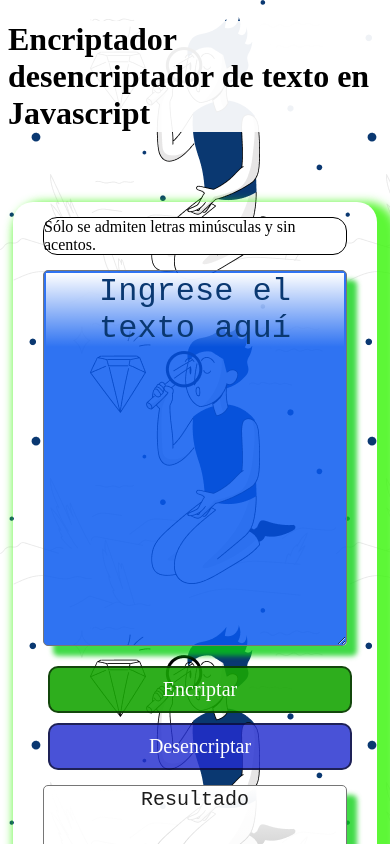
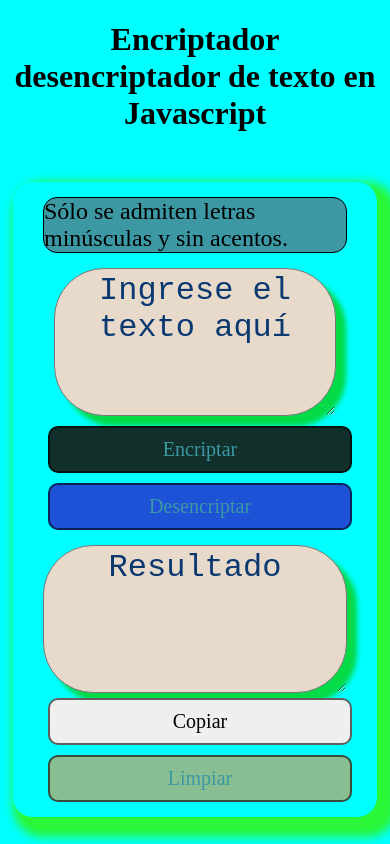
Before and after one commit to carlos2010maciel/Challenge1-ONE-AluraLatam-codificador-decodificador, a plain HTML site: page index.html in a window 390 px wide. Shown: the top 844 px of the page. Drawn offline with Linux system fonts and the light colour scheme.

Commit message:
Actualizado diseño responsivo

```diff
--- a/css/style.css
+++ b/css/style.css
@@ -1,27 +1,24 @@
 :root{
     --tipo-principal:'Montserrat', italic;
-    --blanco: rgb(255, 255, 255);
+    --blanco: rgb(60, 153, 163);
 }
 
 body {
-    background-image: url("../img/Muñeco.png");
+    background-color: aqua;
 }
 
 main {
-    margin-top: 70px;
+    margin-top: 50px;
     margin-left: 50px;
     margin-right: 50px;
     border-radius: 20px;
     padding: 10px 30px;
     box-shadow: 10px 10px 10px 10px rgba(53, 245, 5, 0.801);
-    flex-direction: column;
 }
 
 .titulo {
-    background-color: rgba(255, 255, 255, 0.932);
-    border-radius: 10px;
-    display: flex;
-    justify-content: center;
+    text-align:center;
+    font-size: 3rem;
 }
 
 .parrafo {
@@ -29,23 +26,26 @@ main {
    background-color: var(--blanco);
    border: 1px solid;
    border-radius: 14px;
+   font-size: 1.5rem;
 }
 
 .text-area {
-    border-radius: 5px;
-    resize:horizontal;
+    border-radius: 50px;
     box-shadow: 10px 10px 5px rgba(6, 207, 16, 0.767);
-    margin-bottom: 10px;
     margin-top: 10px;
     font-size: 20px;
+    background-image: url(../img/Muñeco.png);
+    background-color: rgb(231, 218, 202);
+    background-repeat: no-repeat;
+    background-position: right;
 }
 
 #text-cifrador {
-    background-color: rgba(6, 88, 240, 0.836);
+    max-width: 90%;
     color: var(--blanco);
-    text-align: center;
+    padding: 10px 300px 10px 10px;
+    text-align: left;
     font-size: 2rem;
-    max-width: 100%;
 }
 
 #text-cifrador::placeholder {
@@ -53,10 +53,6 @@ main {
     font-size: 2rem;
     max-width: 100%;
     color: #0a3871;
-    background: -moz-linear-gradient(top,  rgba(255,255,255,1) 0%, rgba(255,255,255,0) 100%); /* FF3.6-15 */
-    background: -webkit-linear-gradient(top,  rgba(255,255,255,1) 0%,rgba(255,255,255,0) 100%); /* Chrome10-25,Safari5.1-6 */
-    background: linear-gradient(to bottom,  rgba(255,255,255,1) 0%,rgba(255,255,255,0) 100%); /* W3C, IE10+, FF16+, Chrome26+, Opera12+, Safari7+ */
-    filter: progid:DXImageTransform.Microsoft.gradient( startColorstr='#ffffff', endColorstr='#00ffffff',GradientType=0 ); /* IE6-9 */
 }
 
 .centrar#error {
@@ -70,8 +66,12 @@ main {
 }
 
 .centrar {
-    display: flex;
-    justify-content: center;
+    display:flex;
+    justify-content:space-around;
+}
+
+.botones {
+    flex-direction:row;
 }
 
 .boton {
@@ -81,15 +81,17 @@ main {
     margin: 5px;
     border: 2px solid rgba(0, 0, 0, 0.596);
     border-radius: 10px;
-    width: 150px;
+    width: 40%;
 }
 
 #boton-encriptar {
-    background-color: rgba(23, 165, 4, 0.897);
+    display:inline-block;
+    background-color: rgba(20, 24, 19, 0.897);
     color: var(--blanco);
 }
 
 #boton-encriptar:hover{
+    display: inline-block;
     background-color: rgb(216, 227, 231);
     color: rgba(18, 109, 130, 0.562);
 }
@@ -105,19 +107,19 @@ main {
 }
 
 #text-resultado {
+    max-width: 90%;
+    text-align: left;
+    padding: 10px 300px 10px 10px;
+    font-size: 2rem;
+    max-width: 100%;
+    color: #0a3871;
+}
+
+#text-resultado::placeholder {
     text-align: center;
     font-size: 2rem;
     max-width: 100%;
     color: #0a3871;
-    background: -moz-linear-gradient(top,  rgba(255,255,255,1) 0%, rgba(255,255,255,0) 100%); /* FF3.6-15 */
-    background: -webkit-linear-gradient(top,  rgba(255,255,255,1) 0%,rgba(255,255,255,0) 100%); /* Chrome10-25,Safari5.1-6 */
-    background: linear-gradient(to bottom,  rgba(255,255,255,1) 0%,rgba(255,255,255,0) 100%); /* W3C, IE10+, FF16+, Chrome26+, Opera12+, Safari7+ */
-    filter: progid:DXImageTransform.Microsoft.gradient( startColorstr='#ffffff', endColorstr='#00ffffff',GradientType=0 ); /* IE6-9 */
-}
-
-#text-resultado::placeholder {
-    color: rgba(3, 3, 3, 0.897);
-    font-size: 20px;
 }
 
 #boton-copiar:hover {
@@ -146,21 +148,38 @@ footer {
     justify-content: center;
 }
 
-@media (max-width: 1200px) {
-    main {
-        margin-left: 60px;
-        margin-right: 60px;
-    }
-}
-
-@media (max-width: 800px) {
+/* Medium devices (landscape tablets, 768px and up) */
+@media (max-width: 768px) {
     main {
         margin-left: 20px;
         margin-right: 20px;
     }
+    .titulo {
+        font-size: 2rem;
+    }
+    .text-area {
+        border-radius: 50px;
+        box-shadow: 10px 10px 5px rgba(6, 207, 16, 0.767);
+        margin-top: 10px;
+        font-size: 20px;
+        background-image: url(../img/Muñeco.png);
+        background-color: rgb(231, 218, 202);
+        background-repeat: no-repeat;
+        background-position: right;
+    }
+
+    #text-cifrador {
+        font-size: 1rem;
+
+    }
+
+    #text-resultado {
+        font-size: 1rem;
+    }
 }
 
-@media (max-width: 500px) {
+/* Small devices (portrait tablets and large phones, 600px and up) */
+@media (max-width: 600px) {
     .botones {
         flex-direction: column;
     }
@@ -173,4 +192,22 @@ footer {
         margin-left: 5px;
         margin-right: 5px;
     }
+
+    .text-area {
+        font-size: 12px;
+        background-image: none;
+        background-color: rgb(231, 218, 202);
+    }
+
+    #text-cifrador {
+        padding: 3px;
+        font-size: 12px;
+        text-align: center;
+    }
+
+    #text-resultado {
+        padding: 3px;
+        font-size: 12px;
+        text-align: center;
+    }
 }
--- a/index.html
+++ b/index.html
@@ -3,12 +3,9 @@
 <head>
     <meta charset="UTF-8">
 	<meta name="viewport" content="width=device-width, initial-scale=1.0">
-	<!-- viewport (ventana de visualización) es el área visble del usuario de una página web -->
-	<!-- width=device-width establece el ancho de la página para seguir el ancho de pantalla del dispositivo (que variará según el dispositivo).-->
-	<!-- initial-scale=1.0 establece el nivel de zoom inicial cuando el navegador carga la página por primera vez. -->
 	<meta name="author" content="Horacio Carlos Maciel de Lima">
 	<meta name="description" content="Encriptador de texto construido con Javascript">
-	<meta name="keywords" content="html, css, Javascript, Oracle, Oracle ONE, Alura, Alura Latam, Curso, Lógica de programación">
+	<meta name="keywords" content="html, css, Javascript, Oracle, Oracle ONE, Alura, Alura Latam, Programa ONE, Lógica de programación">
 	<title>Challenge 1 - Alura Latam - Codificador - Decodificador en Javascript</title>
 	<link rel="icon" href="img/Logo.png">
 	<link href="fonts/EduTASBeginner-Regular.ttf" rel='stylesheet' type='text/css'>
@@ -18,7 +15,7 @@
 
 <body>
     <header>
-        <h1><span class="titulo">Encriptador desencriptador de texto en Javascript</span></h1>
+        <h1 class="titulo">Encriptador desencriptador de texto en Javascript</h1>
     </header>
 
     <main>
```
